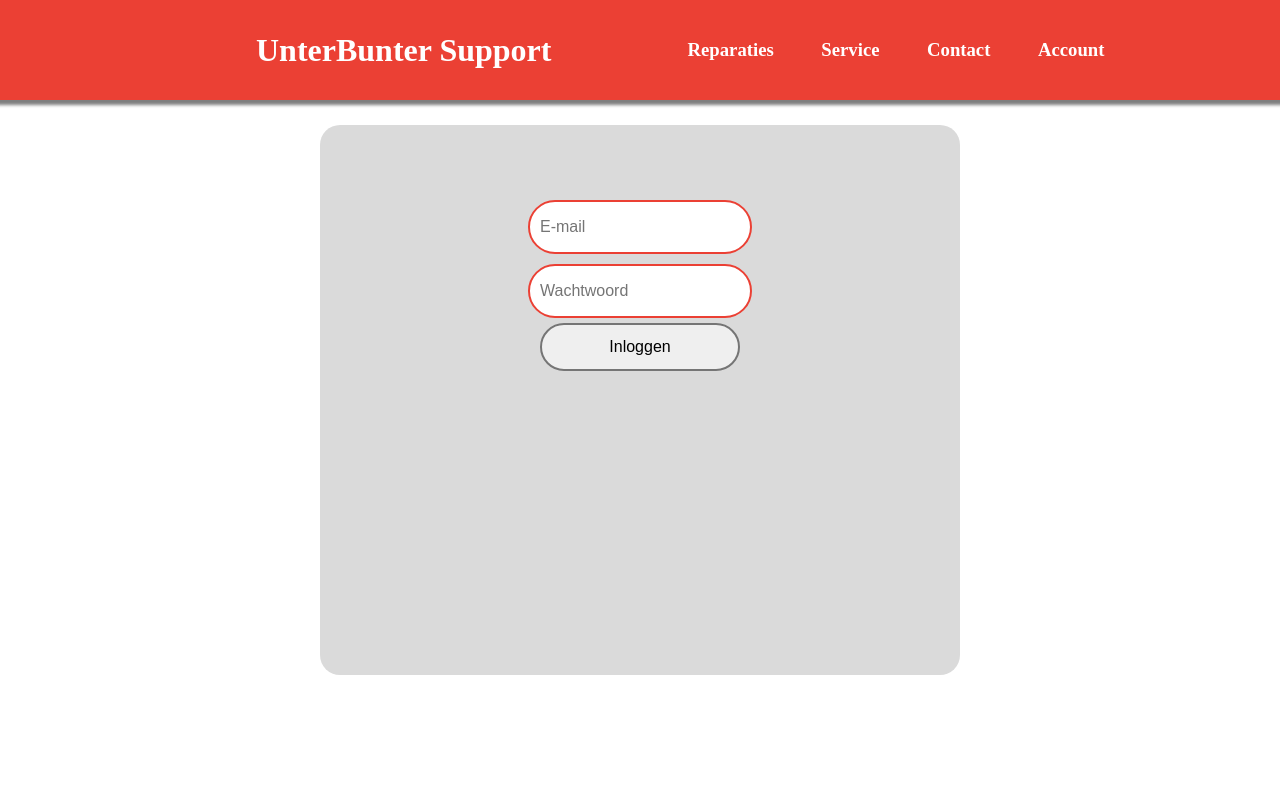
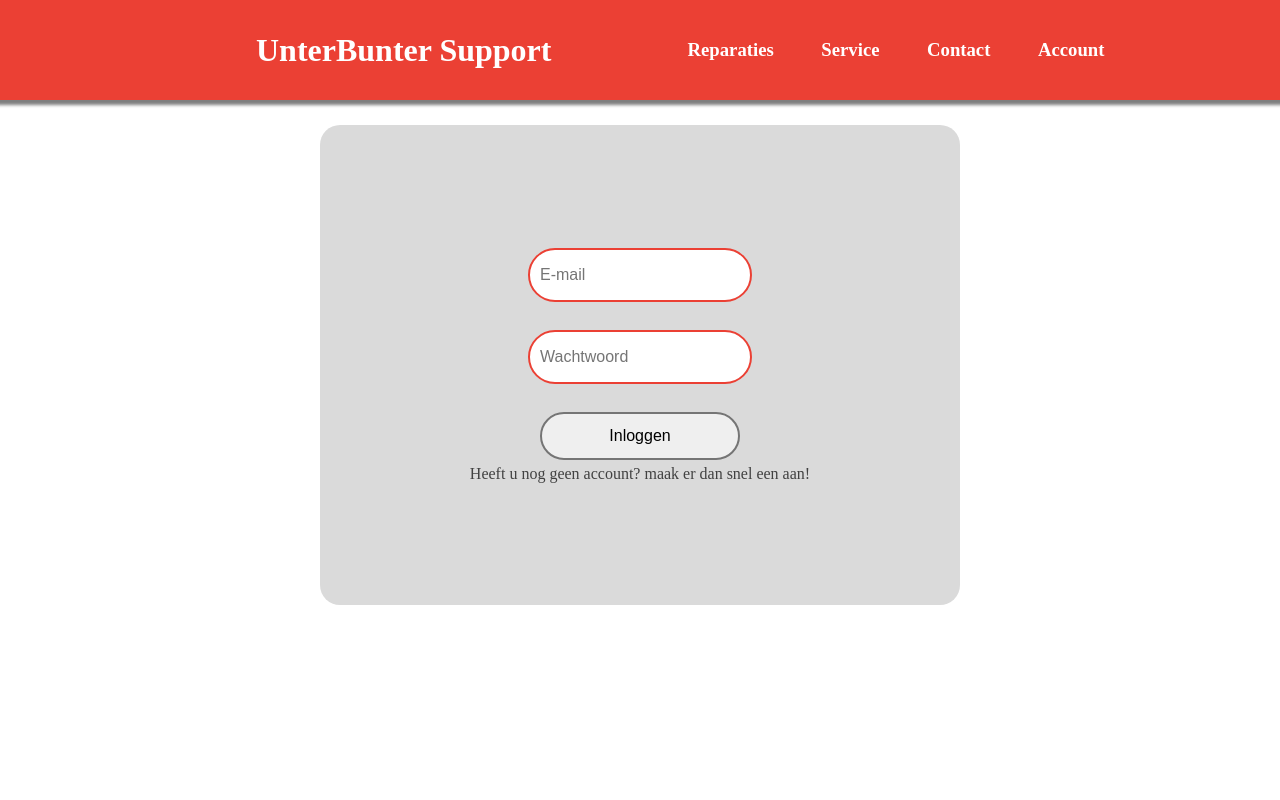
Before and after one commit to FabianENL/UnterBunter-Support, a PHP site: page /login.php in a window 1280 px wide. Run offline with PHP 8.4, Linux system fonts and the light colour scheme; some web fonts are replaced.

Commit message:
inlog verbeterd en een flexbox van gemaakt

```diff
--- a/css/index.css
+++ b/css/index.css
@@ -1,9 +1,11 @@
 
 
-body{
+html, body{
     font-family: 'Jetbrains Mono';
     margin: 0;
     padding: 0;
+    width: 100%;
+    height: 100%;
 }
 
 .header{
@@ -16,6 +18,7 @@ body{
     height: 100px;
     background-color: #eb4034;
     box-shadow: 0px 0px 3px 5px rgba(0, 0, 0, 0.5);
+    text-decoration: none;
 }
 
 .header h1{
@@ -113,54 +116,3 @@ body{
 .sub-header .knoppen .button2:hover{
     background-color: rgb(228, 207, 207)
 }
-
-
-.login form{
-    position: relative;
-    display: block;
-    width: 50%;
-    height: 550px;
-    overflow-wrap: break-word;
-    margin-left: auto;
-    margin-right: auto;
-    top: 125px;
-    border-radius: 20px;
-    color: rgb(255, 255, 255);
-    text-align: center;
-    background-color: #dadada;
-}
-
-.login form input[type=email]{
-    position: relative;
-    border: 2px solid #eb4034;
-    border-radius: 50px;
-    width: 200px;
-    height: 48px;
-    padding-left: 10px;
-    padding-right: 10px;
-    font-size: 16px;
-    top: 75px;
-}
-.login form input[type=password]{
-    position: relative;
-    top: 85px;
-    border: 2px solid #eb4034;
-    border-radius: 50px;
-    width: 200px;
-    height: 48px;
-    padding-left: 10px;
-    padding-right: 10px;
-    font-size: 16px;
-}
-
-.login form input[type=submit]{
-    position: relative;
-    top: 90px;
-    border: 2px solid #757575;
-    border-radius: 50px;
-    width: 200px;
-    height: 48px;
-    padding-left: 10px;
-    padding-right: 10px;
-    font-size: 16px;
-}
--- /dev/null
+++ b/css/login.css
@@ -0,0 +1,65 @@
+.login{
+    height: 100%;
+    width: 100%;
+    margin: 0;
+}
+
+.login form{
+    position: relative;
+    display: flex;
+    width: 50%;
+    height: 60%;
+    margin-left: auto;
+    margin-right: auto;
+    top: 125px;
+    overflow-wrap: break-word;
+
+    border-radius: 20px;
+    color: rgb(255, 255, 255);
+    background-color: #dadada;
+
+    text-align: center;
+    flex-direction: column;
+    justify-content: center;
+    align-items: center;
+    gap: 5px
+}
+
+.login form input[type=email]{
+    border: 2px solid #eb4034;
+    border-radius: 50px;
+    width: 200px;
+    height: 48px;
+    padding-left: 10px;
+    padding-right: 10px;
+    font-size: 16px;
+}
+.login form input[type=password]{
+    border: 2px solid #eb4034;
+    border-radius: 50px;
+    width: 200px;
+    height: 48px;
+    padding-left: 10px;
+    padding-right: 10px;
+    font-size: 16px;
+}
+
+.login form input[type=submit]{
+    border: 2px solid #757575;
+    border-radius: 50px;
+    width: 200px;
+    height: 48px;
+    padding-left: 10px;
+    padding-right: 10px;
+    font-size: 16px;
+}
+
+.login form a{
+    text-decoration: none;
+    color: rgb(65, 65, 65);
+}
+
+.login form a:hover{
+    text-decoration: none;
+    color: rgb(0, 0, 0);
+}
--- a/login.php
+++ b/login.php
@@ -32,6 +32,7 @@ if (!empty($_POST)) {
     <head>
         <title>UnterBunter Support | Homepagina</title>
         <link rel="stylesheet" href="css/index.css">
+        <link rel="stylesheet" href="css/login.css">
         <link rel="stylesheet" href="css/Jetbrains-mono.css">
     </head>
     <body>
@@ -50,13 +51,14 @@ if (!empty($_POST)) {
         <?php
             if (!empty($_GET)) {
                 if ($_GET["register"] == "1") {
-
+                    echo "Hallo!";
                 }
             } else {
                 echo "<form action=\"login.php\" method=\"post\"> \n";
                 echo "    <input type=\"email\" name=\"mail\" placeholder=\"E-mail\"><br> \n";
                 echo "    <input type=\"password\" name=\"pass\" placeholder=\"Wachtwoord\"><br> \n";
                 echo "    <input type=\"submit\" value=\"Inloggen\" name=\"login\"> \n";
+                echo "    <a href=\"login.php?register=1\">Heeft u nog geen account? maak er dan snel een aan!</a>\n";
                 echo "</form> \n";
             }
         ?>
```
